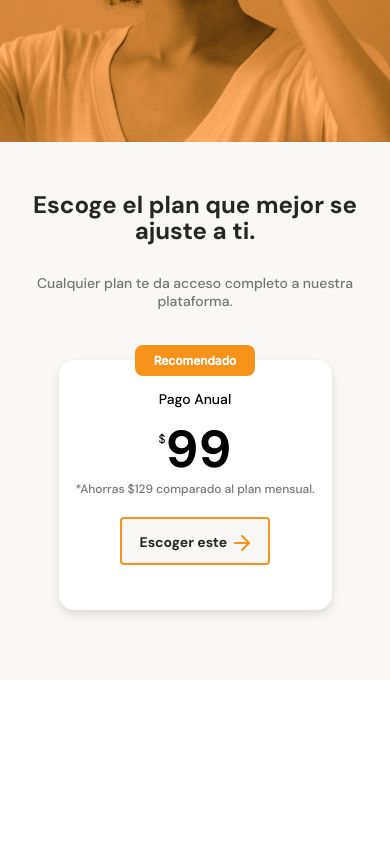
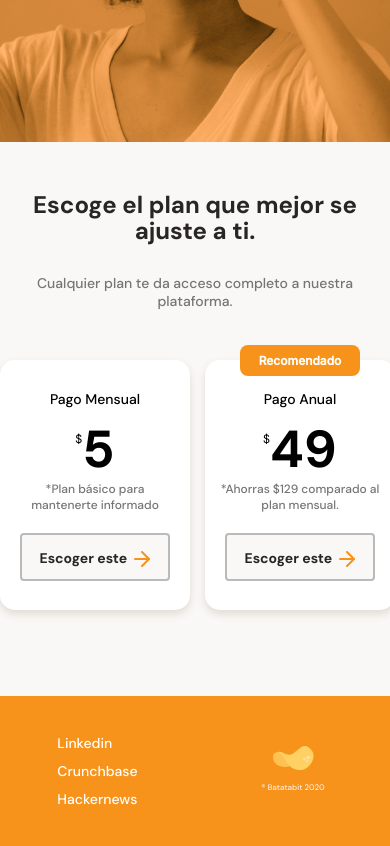
Before and after one commit to cquiladiaz/batabit, a plain HTML site: page index.html in a window 390 px wide. Shown: the part 2782-3628 px from the top of the page. Before the commit the page ends 3462 px from the top, so only its background shows below. Drawn offline with Linux system fonts and the light colour scheme; files whose address does not match are found by name.

Commit message:
Se agrega scroll en las tarjetas y el footer, version mobile terminada

```diff
--- a/index.html
+++ b/index.html
@@ -120,17 +120,44 @@
             </div>
             <section class="plans-container--slider">
                 <article class="plans-container--card">
+                    <div>
+                        <h3 class="plan-card--title">Pago Mensual</h3>
+                        <p class="plan-card--price"><span>$</span>5</p>
+                        <p class="plan-card--saving">*Plan básico para mantenerte informado</p>
+                        <button class="plan-card--ca">Escoger este <span></span></button>
+                    </div>
+                </article>
+                <article class="plans-container--card">
                     <p class="recommended">Recomendado</p>
                     <div class="plan-info-container">
                         <h3 class="plan-card--title">Pago Anual</h3>
-                        <p class="plan-card--price"><span>$</span>99</p>
+                        <p class="plan-card--price"><span>$</span>49</p>
                         <p class="plan-card--saving">*Ahorras $129 comparado al plan mensual.</p>
                         <button class="plan-card--ca">Escoger este <span></span></button>
+                    </div>
+                </article>
+                <article class="plans-container--card">
+                    <div>
+                        <h3 class="plan-card--title">Acceso de por vida</h3>
+                        <p class="plan-card--price"><span>$</span>99</p>
+                        <p class="plan-card--saving">*Ahorras $999+ comparado al plan anual.</p>
+                        <button class="plan-card--ca">Escoger este<span></span></button>
                     </div>
                 </article>
             </section>
         </section>
     </main>
-    <footer></footer>
+    <footer>
+        <section class="left">
+            <ul>
+                <li><a href="#">Linkedin</a></li>
+                <li><a href="#">Crunchbase</a></li>
+                <li><a href="#">Hackernews</a></li>
+            </ul>
+        </section>
+        <section class="right">
+            <img src="./assets/images/logo-footer.svg" alt="Logo de Batatabit 2020">
+        </section>
+    </footer>
 </body>
 </html>
--- a/styles.css
+++ b/styles.css
@@ -389,7 +389,6 @@ main{
     min-width: 288px;
     height: auto;
     margin: 0 auto;
-    margin-bottom: 50px;
 }
 .plans--title h2{
     padding-top: 50px;
@@ -406,10 +405,19 @@ main{
     color: #757575;
 }
 /*Plans cards*/
+.plans-container--slider{
+    display: flex;
+    gap: 15px;
+    height: 316px;
+    overflow-x: scroll;
+    overscroll-behavior-x: contain;
+    scroll-snap-type: x mandatory;
+}
 .plans-container--card{
     position: relative;
-    width: 70%;
-    min-width: 230px;
+    scroll-snap-align: center;
+    width: 65%;
+    min-width: 190px;
     max-width: 300px;
     height: 250px;
     margin: 50px auto 0;
@@ -462,13 +470,17 @@ main{
     height: 48px;
     margin-top: 20px;
     background-color: #FAF8F7;
-    border: 2px solid var(--bitcoin-orange);
+    border: 2px solid var(--grey);
     font-family: 'DM Sans', sans-serif;
     border-radius: 4px;
     font-size: 1.4rem;
     font-weight: bold;
     line-height: 1.8rem;
     color: var(--black);
+    cursor: pointer;
+}
+.plan-card--ca:hover{
+    border: 2px solid var(--bitcoin-orange);
 }
 .plan-card--ca span{
     display: inline-block;
@@ -477,3 +489,28 @@ main{
     background-image: url('./assets/icons//right-arrow.svg');
     vertical-align: text-bottom;
 }
+footer{
+    display: flex;
+    width: 100%;
+    height: 150px;
+    background-color: var(--bitcoin-orange);
+}
+footer section{
+    display: flex;
+    width: 50%;
+    justify-content: center;
+    align-items: center;
+}
+footer .left ul{
+    font-size: 1.4rem;
+    font-weight: 500;
+    line-height: 1.8rem;
+    list-style: none;
+}
+.left li{
+    margin: 10px 0;
+}
+.left a{
+    text-decoration: none;
+    color: var(--just-white);
+}
```
